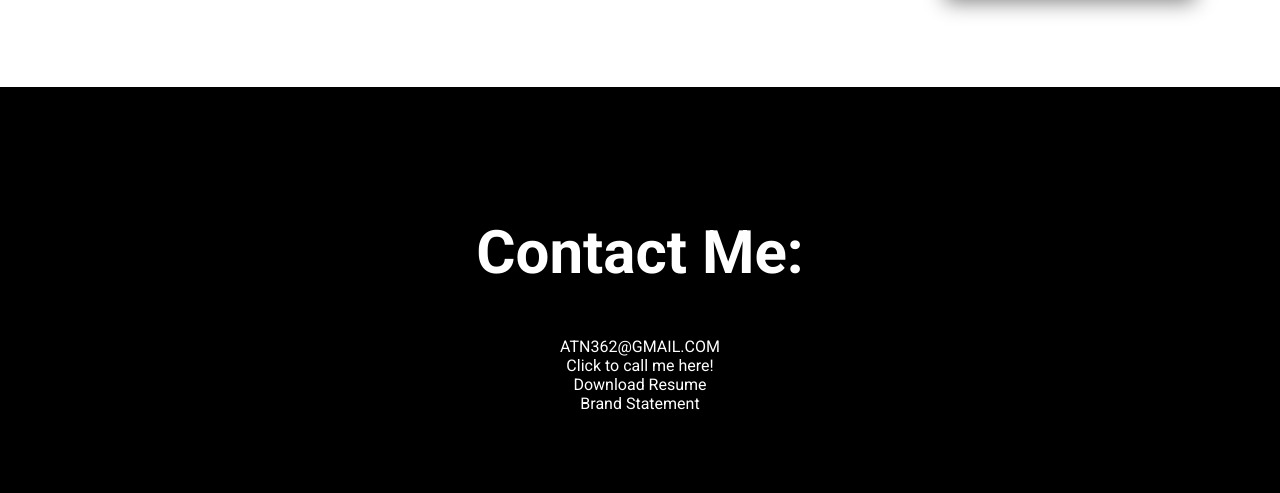
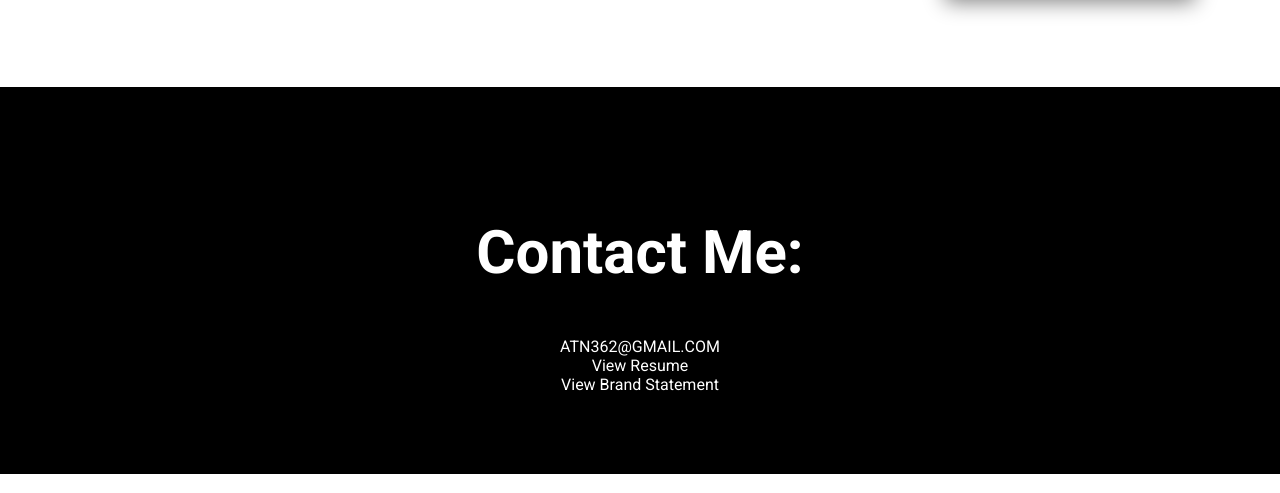
Before and after one commit to atn362/updated-portfolio, a plain HTML site: page index.html in a window 1280 px wide. Shown: the part 2220-2713 px from the top of the page. Drawn offline with Linux system fonts and the light colour scheme.

Commit message:
updates to the contact portion

```diff
--- a/index.html
+++ b/index.html
@@ -227,11 +227,11 @@
         <h2>Contact Me:</h2>
         <a href="mailto:atn362@gmail.com">ATN362@GMAIL.COM</a>
         <br>
-        <a href="tel:952-270-8875">Click to call me here!</a>
+        <!-- <a href="tel:952-270-8875">Click to call me here!</a>
+        <br> -->
+        <a href="./assets/updatedResume.pdf" target="_blank">View Resume</a>
         <br>
-        <a href="./assets/updatedResume.pdf" target="_blank">Download Resume</a>
-        <br>
-        <a href="./assets/brand.pdf" target="_blank">Brand Statement</a>
+        <a href="./assets/brand.pdf" target="_blank">View Brand Statement</a>
     </footer>
     <script src="./assets/script.js"></script>
 </body>
```
